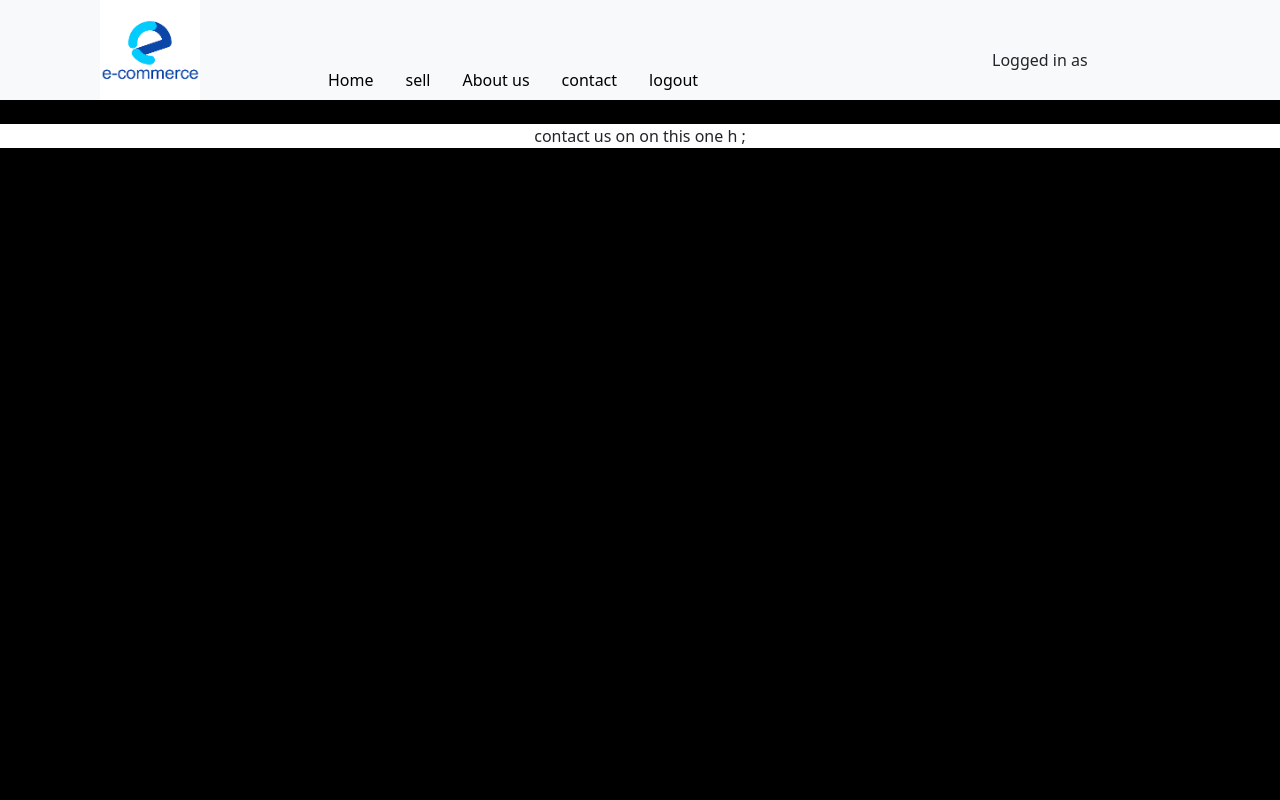
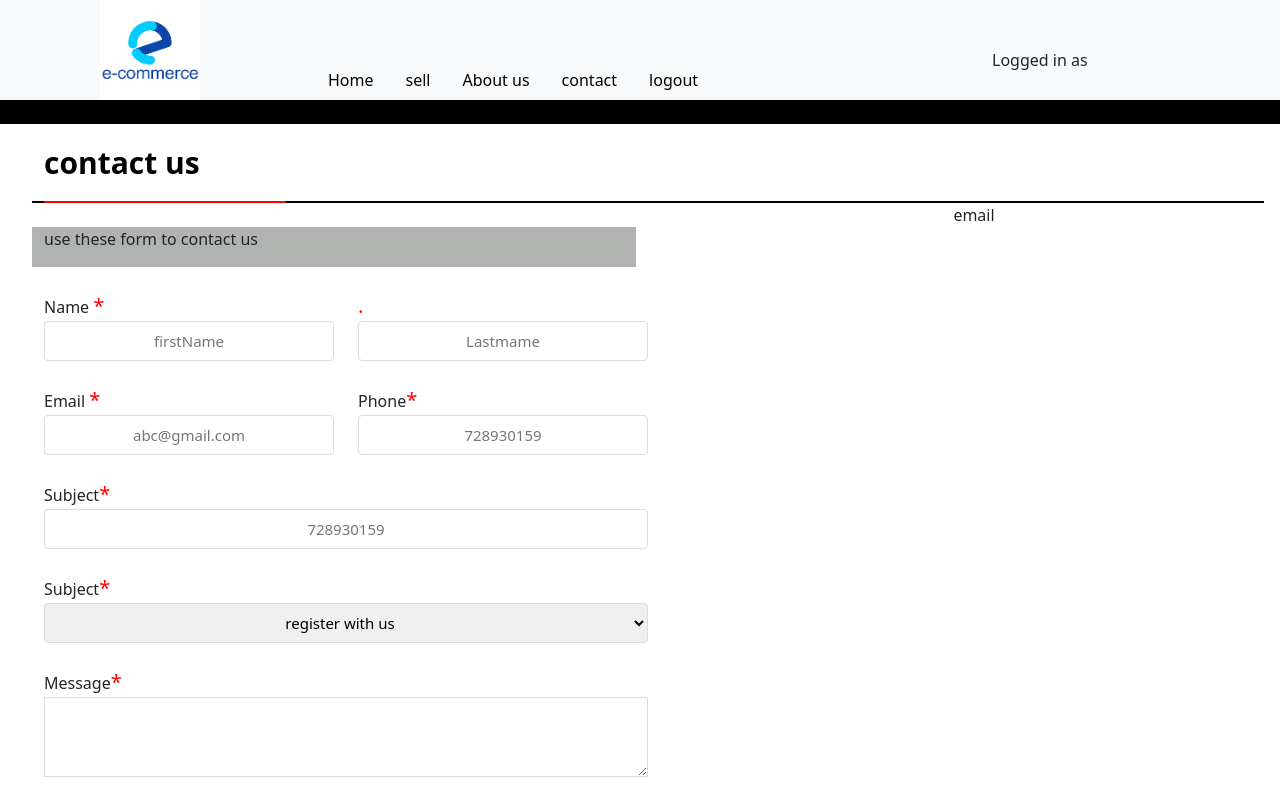
Before and after one commit to jothammicheni/e-comerce, a React (Create React App) app: page /contact in a window 1280 px wide. Shown: the top 800 px of the page. Built offline with nearby package versions, Linux system fonts and the light colour scheme.

Commit message:
working on the contact form

```diff
--- a/src/components/navbar.js
+++ b/src/components/navbar.js
@@ -32,7 +32,7 @@ const Navbar = () => {
             >
               <img src={Logo} className='img-fluid' alt='logo' style={{width: '100px' , height: '100px'}} />
             </div>
-        <div className='col bg-light  d-flex flex-column justify-content-end' style={{background: 'white', display: 'none'}}>
+        <div className='col bg-light  d-flex flex-column justify-content-end' style={{background: 'white', display:'none'}}>
             <ul className='nav bg-light mt-5'  variant='secondary'>
                <li className='nav-item'>
                  <Nav.Link  as={Link} className='nav-link active  ' variant=" dark " style={{fontSize: '1.2',color: 'black'}} to='/'>Home</Nav.Link>
--- a/src/pages/contact.js
+++ b/src/pages/contact.js
@@ -1,10 +1,95 @@
-import React from 'react'
+import React, { useState } from 'react'
+import '../styles/contact.css'
+const Contact = () => {
+  const[describe,setDescripton]=useState('')
 
-const Contact = () => {
   return (
-    <div className='mt-4'  style={{background: 'white'}}>
-        contact us on on this one h ;
-    </div>
+    <div className='mt-4  container-fluid '  style={{height:'auto',backgroundColor:'white'}} >
+      <div className='row' style={{width:'100%',margin:'20px'}}>
+
+      <div className='row  mt-3' style={{color:'black'}}>
+               <p style={{fontFamily:'inherit',fontSize:'30px',textAlign:'left',fontWeight:'bold'}}>contact us</p>
+               <div style={{width:'100%',backgroundColor:'black',height:'2px'}}>
+               <div style={{width:'20%',backgroundColor:'red',height:'2px'}}></div>
+              </div>
+         </div>
+          <div className='col'>
+
+           <div className='row mt-4' style={{width:'100%',backgroundColor:'#b0b3af'}}>
+                <p  style={{textAlign:'left'}}>use these form to contact us</p>
+              </div>
+
+
+              <div  className='row  mt-4'>
+                <div className='col' style={{textAlign:'left'}}>
+                   <label htmlFor='name' >Name <span style={{color:'red',fontSize:'20px'}}>*</span></label>
+                   <input className='inputs' type='text' id='name' placeholder='firstName' />
+                </div>
+                <div className='col' style={{textAlign:'left'}}>
+                   <label htmlFor='Lastname' ><span style={{color:'red',fontSize:'20px'}}>.</span></label>
+                   <input className='inputs' type='text' id='Lastname' placeholder='Lastmame' />
+                </div>
+
+              </div>
+
+              <div  className='row  mt-4'>
+                <div className='col' style={{textAlign:'left'}}>
+                   <label htmlFor='email' >Email <span style={{color:'red',fontSize:'20px'}}>*</span></label>
+                   <input className='inputs' type='email' id='name' placeholder='abc@gmail.com' />
+                </div>
+                <div className='col' style={{textAlign:'left'}}>
+                   <label htmlFor='phone' >Phone<span style={{color:'red',fontSize:'20px'}}>*</span></label>
+                   <input className='inputs' type='text' id='phone' placeholder='728930159' />
+                </div>
+
+              </div>
+              <div  className='row mt-4'>
+              <div className='col' style={{textAlign:'left'}}>
+                   <label htmlFor='subject' >Subject<span style={{color:'red',fontSize:'20px'}}>*</span></label>
+                   <input className='inputs' type='text' id='subject' placeholder='728930159' />
+                </div>
+
+              </div>
+
+              <div  className='row mt-4'>
+              <div className='col' style={{textAlign:'left'}}>
+                   <label htmlFor='subject' >Subject<span style={{color:'red',fontSize:'20px'}}>*</span></label>
+                   <select className='inputs'  id='subject' >
+                      <option value='register with us'>register with us</option>
+                      <option value={'selling with us'}> selling with us</option>
+                      <option  value={'buying from us'}> buying  from us</option>
+                      <option  value={'feedback'}>  feed back</option>
+                   </select>
+
+
+              </div>
+
+              </div>
+
+              <div  className='row mt-4  '>
+              <div className='col' style={{textAlign:'left'}}>
+                   <label htmlFor='message' >Message<span style={{color:'red',fontSize:'20px'}}>*</span></label>
+                   <textarea className='input' id='message' rows={40}  cols={30}>
+
+                   </textarea>
+              </div>
+            </div>
+
+            <div  className='row mt-4  '>
+              <div className='col' style={{textAlign:'center'}}>
+                    <button className='m-5' style={{backgroundColor:'red',color:'white',width:'200px',height:'50px'}}>submit</button>
+              </div>
+            </div>
+
+
+          </div>
+          <div className='col'>
+            email
+           </div>
+        </div>
+
+     </div>
+
   )
 }
 
--- /dev/null
+++ b/src/styles/contact.css
@@ -0,0 +1,16 @@
+.inputs {
+    outline: none;
+    border-radius: 4px;
+    text-align: center;
+    font-size: 15px;
+    color: black;
+    height: 40px;
+    border: 1px solid #dcdcdc; /* Lighter gray color */
+}
+
+label {
+    text-align: left;
+}
+#message{
+    border: 1px solid #dcdcdc; /* Lighter gray color */
+}
```
